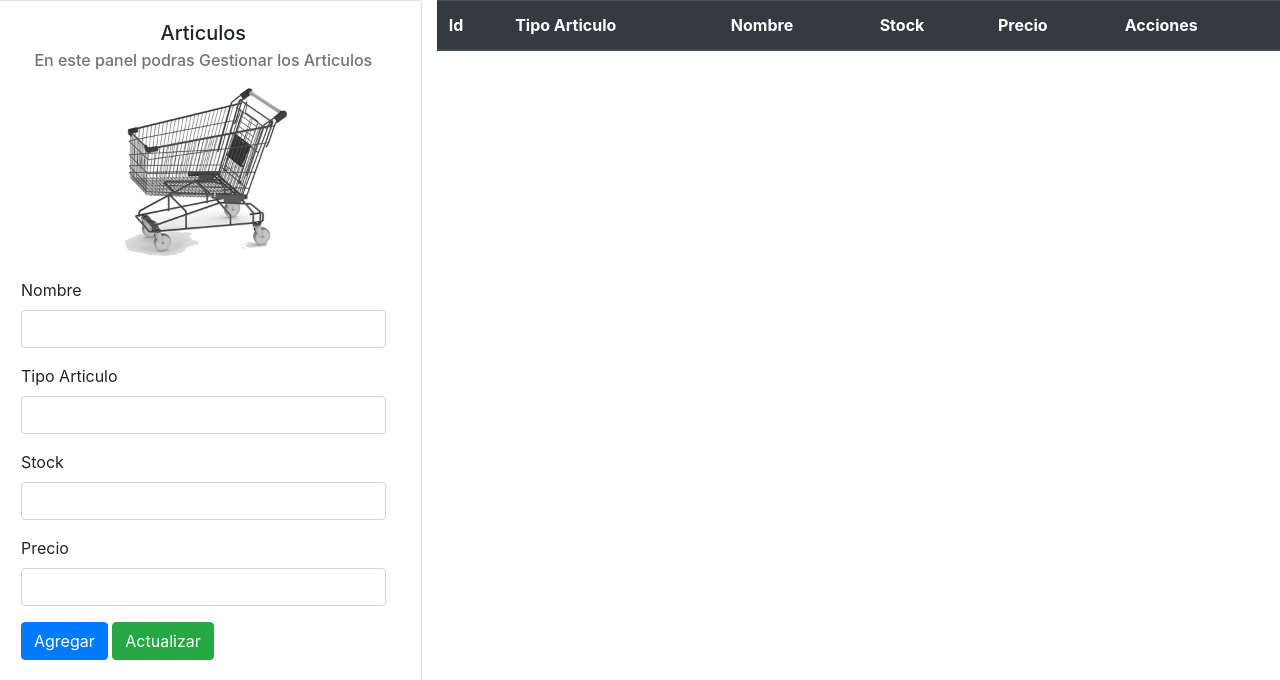
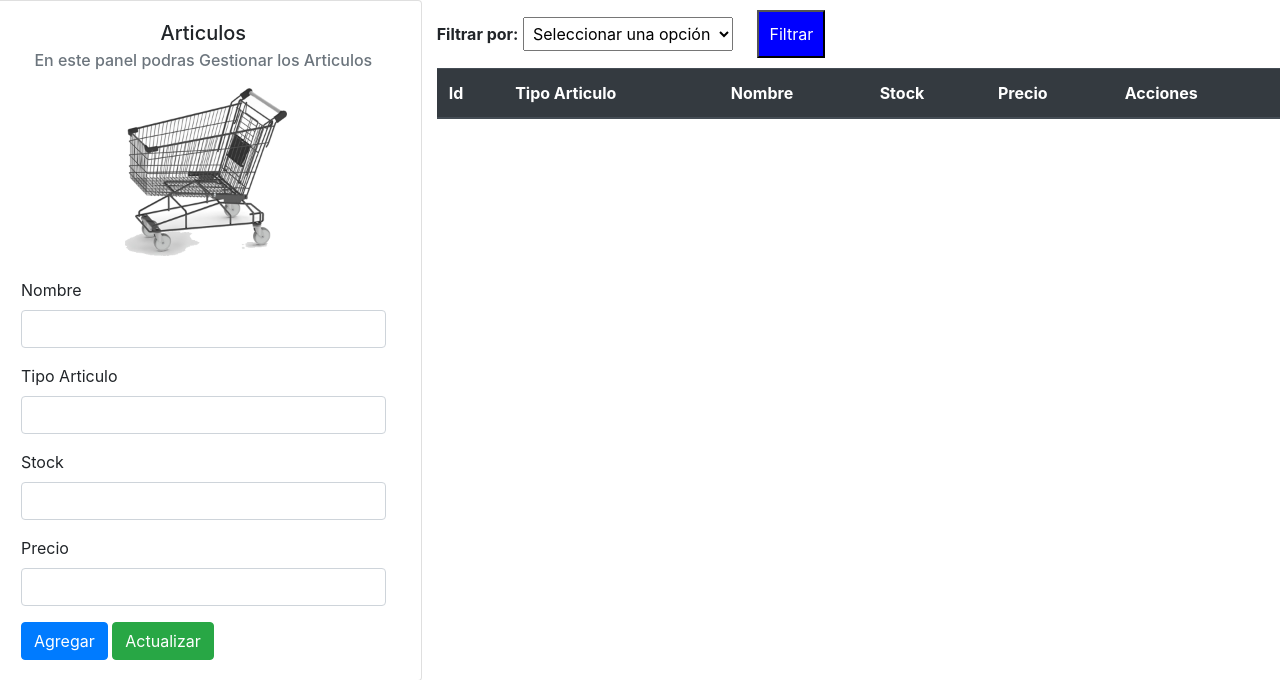
Before and after one commit to Martin-B99/repo_prueba, a Java web app: page /Articulos.jsp in a window 1280 px wide. Shown: the top 680 px of the page. Run offline with Tomcat 11, a stand-in JSP engine, Linux system fonts and the light colour scheme; the template is opened without the code that fills it, so the values that code supplies are empty.

Commit message:
Creacion boton filtro

```diff
--- a/Distribuidora2/src/main/webapp/Articulos.jsp
+++ b/Distribuidora2/src/main/webapp/Articulos.jsp
@@ -74,6 +74,7 @@
             </div>
 
 
+
             <div class="col-md-8">
                 <table class="table">
                     <thead class="thead-dark">
@@ -85,6 +86,20 @@
                             <th scope="col">Precio</th>
                             <th scope="col">Acciones</th>
 
+                            <div>
+
+				<label for="filtro" style="font-weight: bold;">Filtrar por:</label>
+					<select id="filtro" style="padding: 5px; margin-right: 10px;">
+					  <option value="">Seleccionar una opción</option>
+					  <option value="opcion1">Caramelo</option>
+					  <option value="opcion2">Galletita</option>
+					  <option value="opcion3">Chocolate</option>
+					  <option value="opcion4">Tostada</option>
+					  <option value="opcion5">Chupaleta</option>
+					  <option value="opcion6">Gaseosa</option>
+					</select>
+					<button onclick="filtrar()" style="background-color: blue; color: white; padding: 10px; margin: 10px;">Filtrar</button>
+				</div>
 
 
                         </tr>
--- a/Distribuidora2/src/main/webapp/Pedidos.jsp
+++ b/Distribuidora2/src/main/webapp/Pedidos.jsp
@@ -81,6 +81,11 @@
                 <div class="card">
                     <div class="card-body">
                          <table class="table">
+
+
+
+
+
                     <thead class="thead-dark">
                         <tr>
 
```
